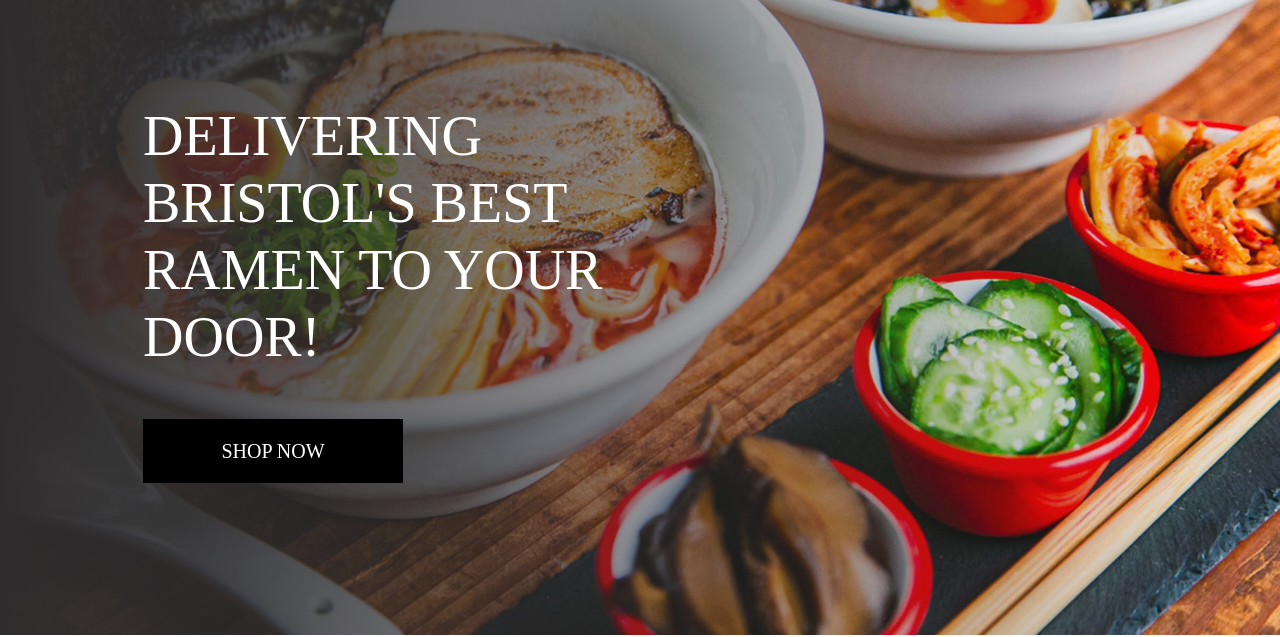
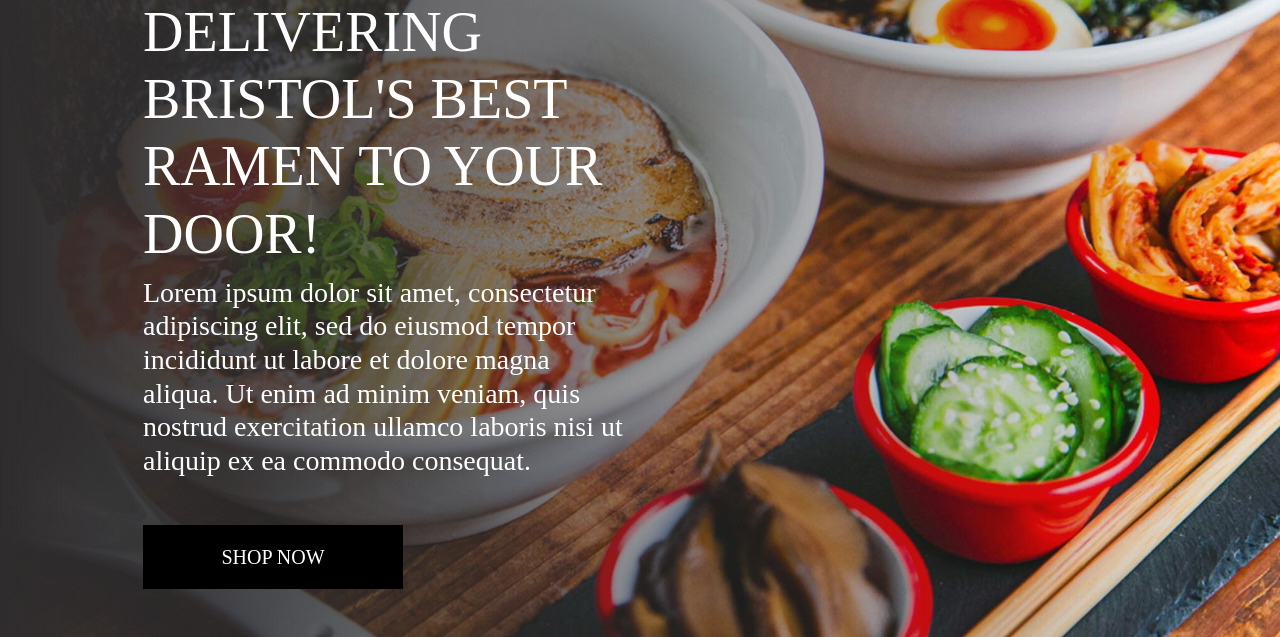
Before and after one commit to p-coughlan/ramen_nakama, a Django app: template home/templates/home/index.html in a window 1280 px wide. Shown: the part 165-802 px from the top of the page. Run offline with Django 3.2, Linux system fonts and the light colour scheme; the template is opened without the code that fills it, so the values that code supplies are empty; some libraries are stand-ins or nearby versions.

Commit message:
Add sold_out field to Product model and update index layout for mobile responsiveness

```diff
--- a/home/templates/home/index.html
+++ b/home/templates/home/index.html
@@ -13,10 +13,13 @@
 {% block content %}
     <div class="container h-100">
         <div class="row h-100">
-            <div class="col-7 col-md-6 my-auto">
+            <div class="col-12 col-md-6 my-auto"> <!-- Change col-7 to col-12 for mobile -->
                 <h1 class="display-4 logo-font text-white">
                     <strong>Delivering Bristol's Best Ramen to your Door!</strong>
                 </h1>
+                <h3 class="text-white">
+                    Lorem ipsum dolor sit amet, consectetur adipiscing elit, sed do eiusmod tempor incididunt ut labore et dolore magna aliqua. Ut enim ad minim veniam, quis nostrud exercitation ullamco laboris nisi ut aliquip ex ea commodo consequat.
+                </h3>
                 <div class="my-5">
                     <h4>
                         <a href="{% url 'products' %}" class="shop-now-button btn btn-lg rounded-0 text-uppercase py-3">Shop Now</a>
--- a/products/models.py
+++ b/products/models.py
@@ -34,6 +34,7 @@ class Product(models.Model):
     rating = models.DecimalField(max_digits=6, decimal_places=2, null=True, blank=True)
     image_url = models.URLField(max_length=1024, null=True, blank=True)
     image = models.ImageField(null=True, blank=True)
+    sold_out = models.BooleanField(default=False, help_text="Mark as sold out or unavailable.")
 
     def __str__(self):
         """ Returns the name of the product """
```
Also changed, not shown: products/migrations/0003_product_sold_out.py (added).
